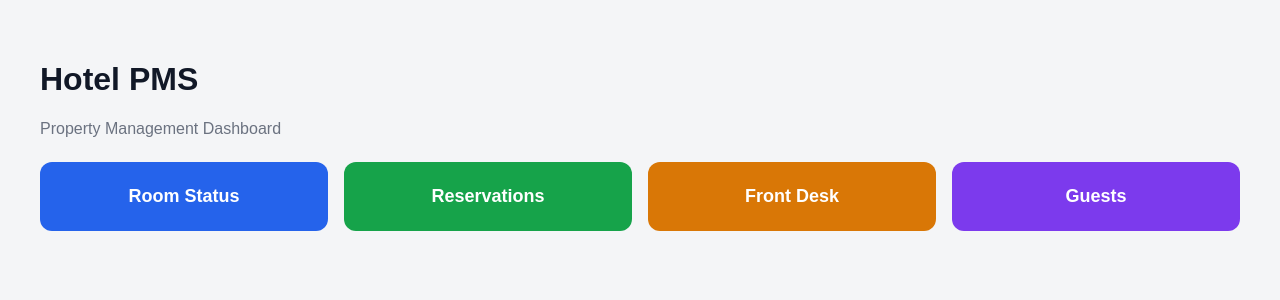
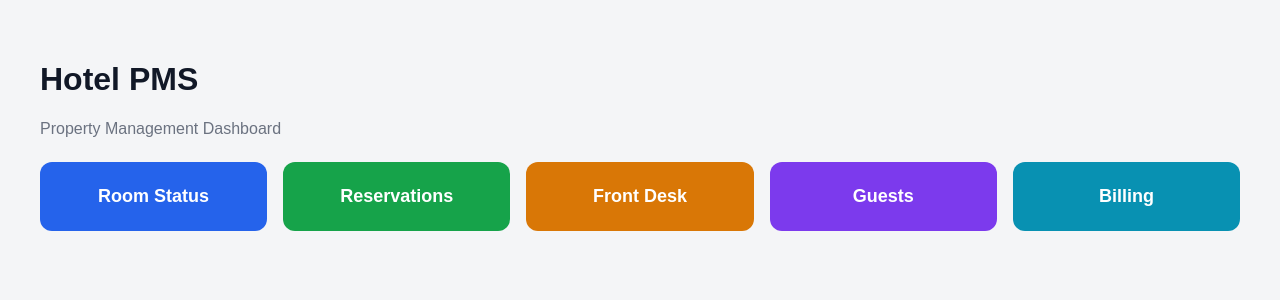
Before and after one commit to oonyeinchan792-creator/hotel-pms, a Next.js app: page / in a window 1280 px wide. Shown: the top 300 px of the page. Built offline with nearby package versions, Linux system fonts and the light colour scheme.

Commit message:
Update page.js

```diff
--- a/app/page.js
+++ b/app/page.js
@@ -4,6 +4,7 @@ export default function Home() {
     { name: 'Reservations', href: '/reservations', color: '#16a34a' },
     { name: 'Front Desk', href: '/frontdesk', color: '#d97706' },
     { name: 'Guests', href: '/guests', color: '#7c3aed' },
+    { name: 'Billing', href: '/billing', color: '#0891b2' },
   ]
 
   return (
```
